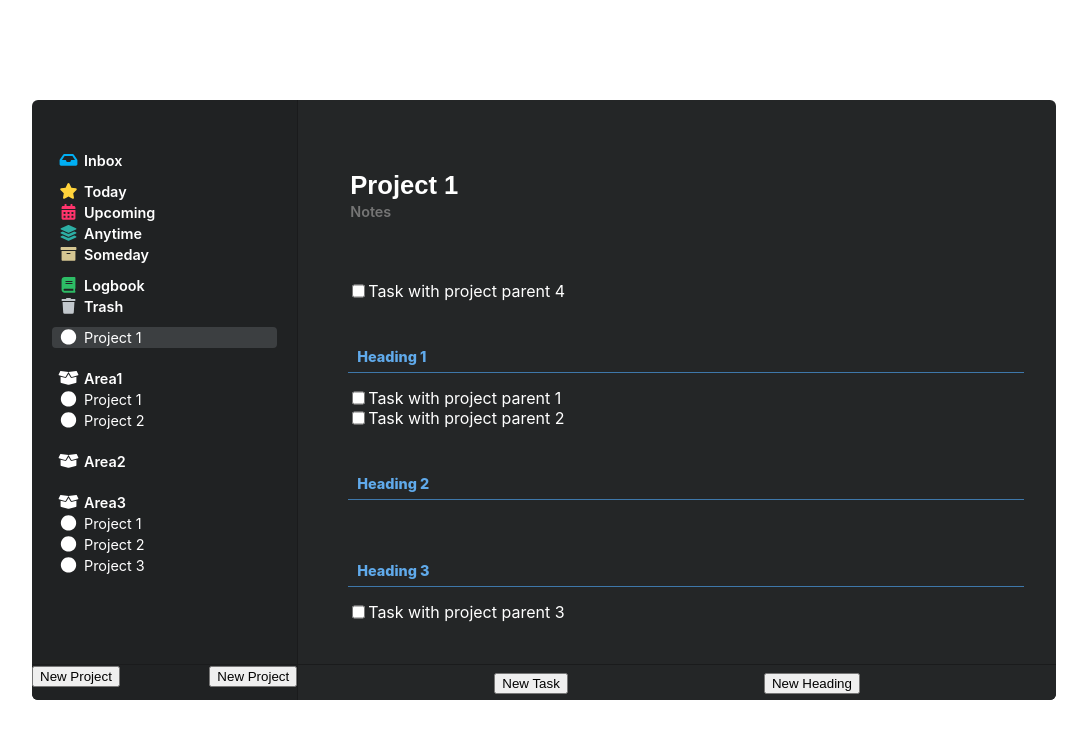
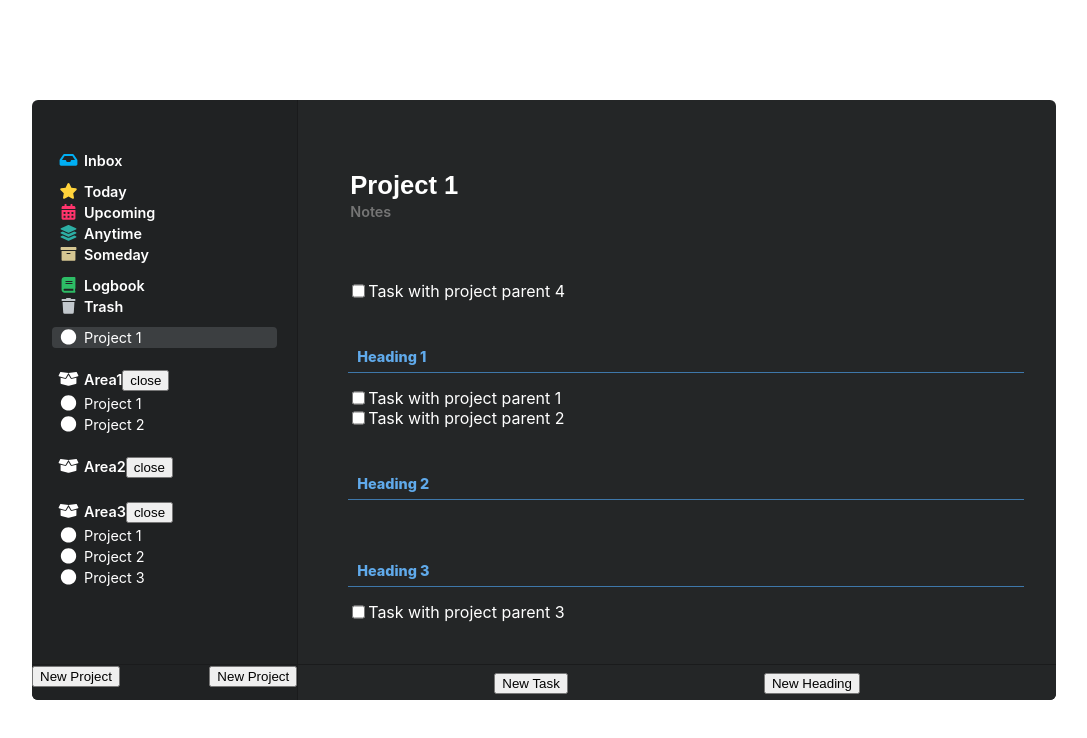
Before and after one commit to Aleksasgrodis/things-clone, a React (Create React App) app: page /project/123323 in a window 1280 px wide. Shown: the top 738 px of the page, without its empty margins (96-1183 px from the left). Built offline with nearby package versions, Linux system fonts and the light colour scheme.

Commit message:
Areas in the sidebar list are now components instead of simple navlinks with ability to expand and collapse the list of projects within the areas.

```diff
--- a/src/components/Sidebar.jsx
+++ b/src/components/Sidebar.jsx
@@ -19,6 +19,7 @@ import {
   faTrash,
   faBoxOpen,
 } from '@fortawesome/free-solid-svg-icons';
+import AreaListItem from './sidebar/AreaListItem';
 
 const selectAreas = state => (state ? state.areas : []);
 
@@ -87,35 +88,12 @@ function Sidebar() {
               ))
             : null}
         </div>
-
-        {areasWithChildren && areasWithChildren.length
+          {areasWithChildren && areasWithChildren.length
           ? areasWithChildren.map(a => (
-              <div className="project-bundle">
-                <NavLink
-                  key={a.id}
-                  activeClassName="active"
-                  className="item"
-                  to={`/area/${a.id}`}
-                >
-                  <FontAwesomeIcon icon={faBoxOpen} />
-                  <span className="title">{a.title}</span>
-                </NavLink>
-                {a.children && a.children.length
-                  ? a.children.map(c => (
-                      <NavLink
-                        key={c.id}
-                        activeClassName="active"
-                        className="item thin"
-                        to={`/project/${c.id}`}
-                      >
-                        <FontAwesomeIcon icon={faCircle} />
-                        <span className="title">{c.title}</span>
-                      </NavLink>
-                    ))
-                  : null}
-              </div>
+            <AreaListItem {...a} />
             ))
           : null}
+
       </div>
       <div className="actionables">
         <NewProject />
--- /dev/null
+++ b/src/components/sidebar/AreaListItem.jsx
@@ -0,0 +1,42 @@
+import React, { useState } from 'react';
+import { NavLink } from 'react-router-dom';
+import { FontAwesomeIcon } from '@fortawesome/react-fontawesome';
+import { faBoxOpen, faCircle } from '@fortawesome/free-solid-svg-icons';
+
+function AreaListItem(props) {
+  const [collapsed, setCollapsed] = useState(false);
+  // requires useDrop to drop tasks and projects into
+  return (
+    <div className="project-bundle">
+      <NavLink
+        key={props.id}
+        activeClassName="active"
+        className="item"
+        to={`/area/${props.id}`}
+      >
+        <FontAwesomeIcon icon={faBoxOpen} />
+        <span className="title">{props.title}</span>
+        <button onClick={() => setCollapsed(!collapsed)}>
+          {collapsed ? 'open' : 'close'}
+        </button>
+      </NavLink>
+      <div style={{ display: collapsed ? 'none' : 'contents' }}>
+        {props.children && props.children.length
+          ? props.children.map(c => (
+              <NavLink
+                key={c.id}
+                activeClassName="active"
+                className="item thin"
+                to={`/project/${c.id}`}
+              >
+                <FontAwesomeIcon icon={faCircle} />
+                <span className="title">{c.title}</span>
+              </NavLink>
+            ))
+          : null}
+      </div>
+    </div>
+  );
+}
+
+export default AreaListItem;
```
Also changed, not shown: src/components/ProjectView.jsx (+8 -13 lines), src/components/sidebar/ProjectListItem.jsx (added, +12 -0 lines).
